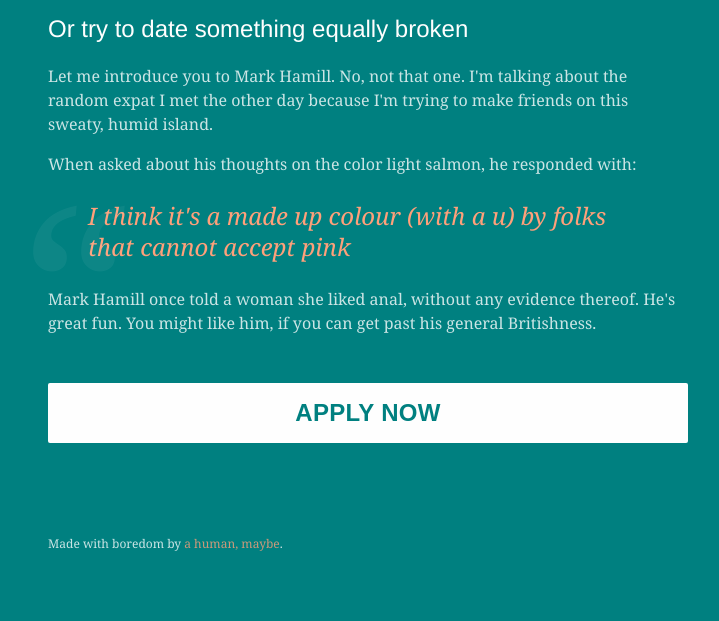
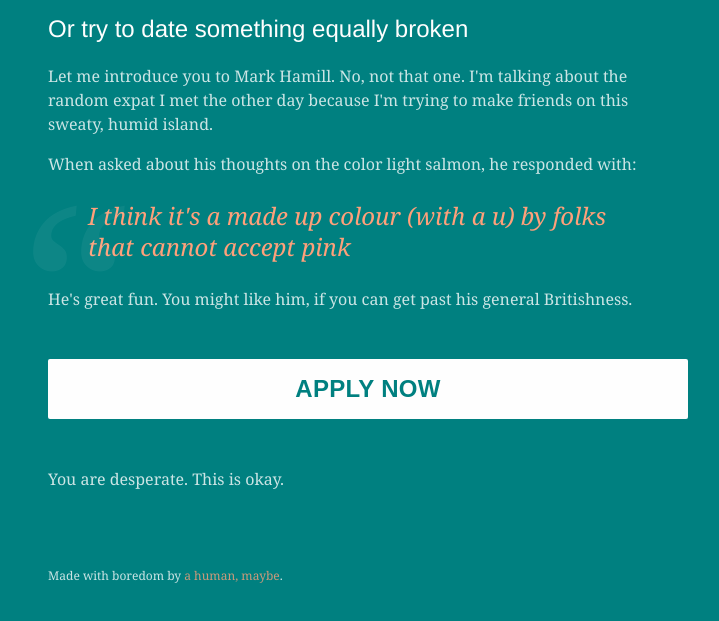
Before and after one commit to jbot5000/7leggedspider, a website: page index.html in a window 1280 px wide. Both pictures are taken after a click on the button "APPLY NOW". Shown: the part 103-724 px from the top of the page, without its empty margins (272-991 px from the left). Drawn offline with Linux system fonts and the light colour scheme.

Commit message:
Remove a probably-not-nice line of text; forgo the alert method and just replace dom nodes.

```diff
--- a/index.html
+++ b/index.html
@@ -16,8 +16,10 @@
         <p>When asked about his thoughts on the color light salmon, he responded with:
             <blockquote>I think it's a made up colour (with a u) by folks that cannot accept pink</blockquote>
         </p>
-        <p>Mark Hamill once told a woman she liked anal, without any evidence thereof. He's great fun. You might like him, if you can get past his general Britishness.</p>
-        <button onclick="window.alert(sillyPhrases[Math.floor(Math.random()*sillyPhrases.length)])">Apply Now</button>
+        <p>He's great fun. You might like him, if you can get past his general Britishness.</p>
+        <button onclick="saySillyPhrase(sillyPhrases);">Apply Now</button>
+        <div id="phrases">
+        </div>
         <footer>
             <p>Made with boredom by <a href="http://je553.com">a human, maybe</a>.</p>
         </footer>
@@ -31,6 +33,15 @@
             'I do not have his number, so I cannot give it to you.\nBut if I did, I would. Keep clicking?',
             'If you hate teal, you might get along with Mark. Keep clicking and maybe he\'ll show up at your doorstep with flowers that aren\'t teal.'
         ];
+
+        function saySillyPhrase (phrases) {
+            var oldParagraph = document.getElementById("phrases").childNodes[0];
+            var phraseHolder = document.getElementById("phrases");
+            var newParagraph = document.createElement("p");
+            var newText = document.createTextNode(phrases[Math.floor(Math.random()*phrases.length)]);
+            newParagraph.appendChild(newText);
+            phraseHolder.replaceChild(newParagraph, oldParagraph);
+        }
     </script>
 </body>
 </html>
--- a/style.css
+++ b/style.css
@@ -6,9 +6,26 @@ body {
     line-height: 1.3;
 }
 
+@keyframes slidein {
+    from {
+      margin-left: 100%;
+      width: 300%;
+    }
+
+    to {
+      margin-left: 0%;
+      width: 100%;
+    }
+}
+
 p {
     line-height: 1.5;
     opacity: 0.8;
+}
+
+#phrases:first-child {
+    animation-name: slidein;
+    animation-duration: 0.2s;
 }
 
 blockquote {
```
